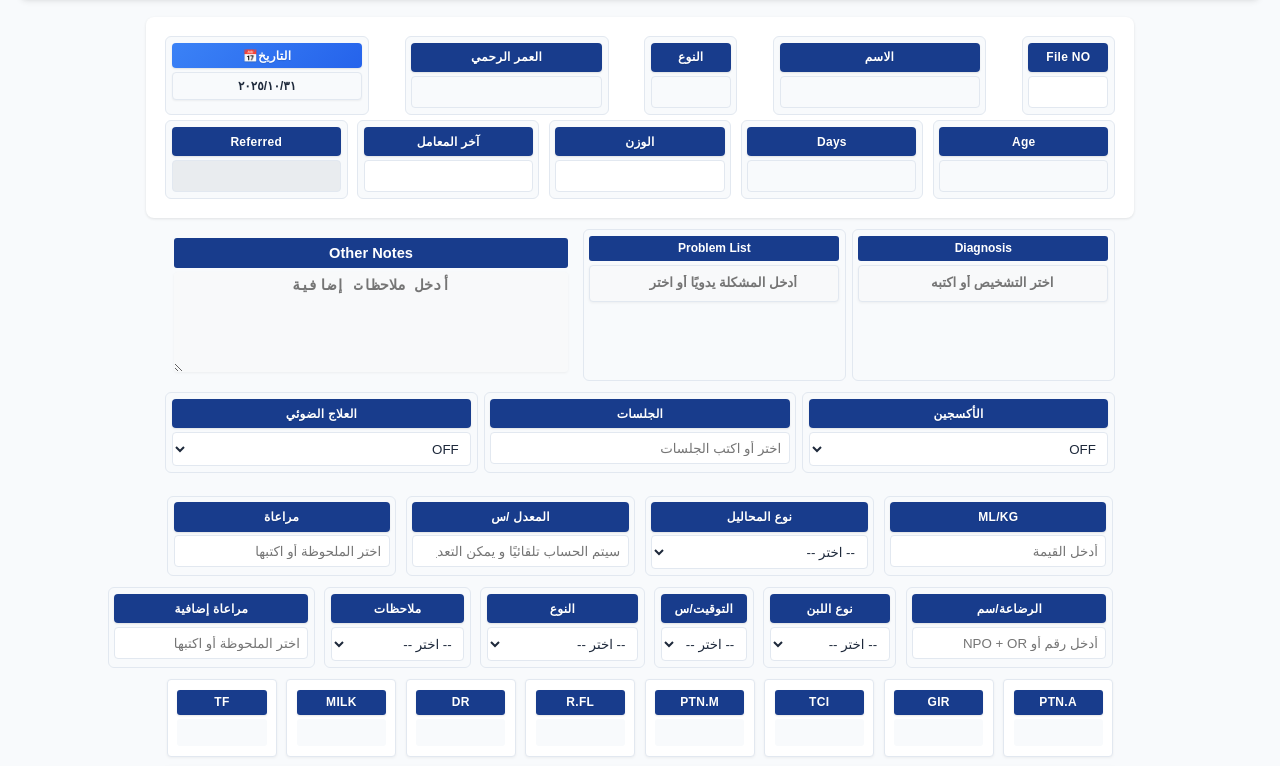
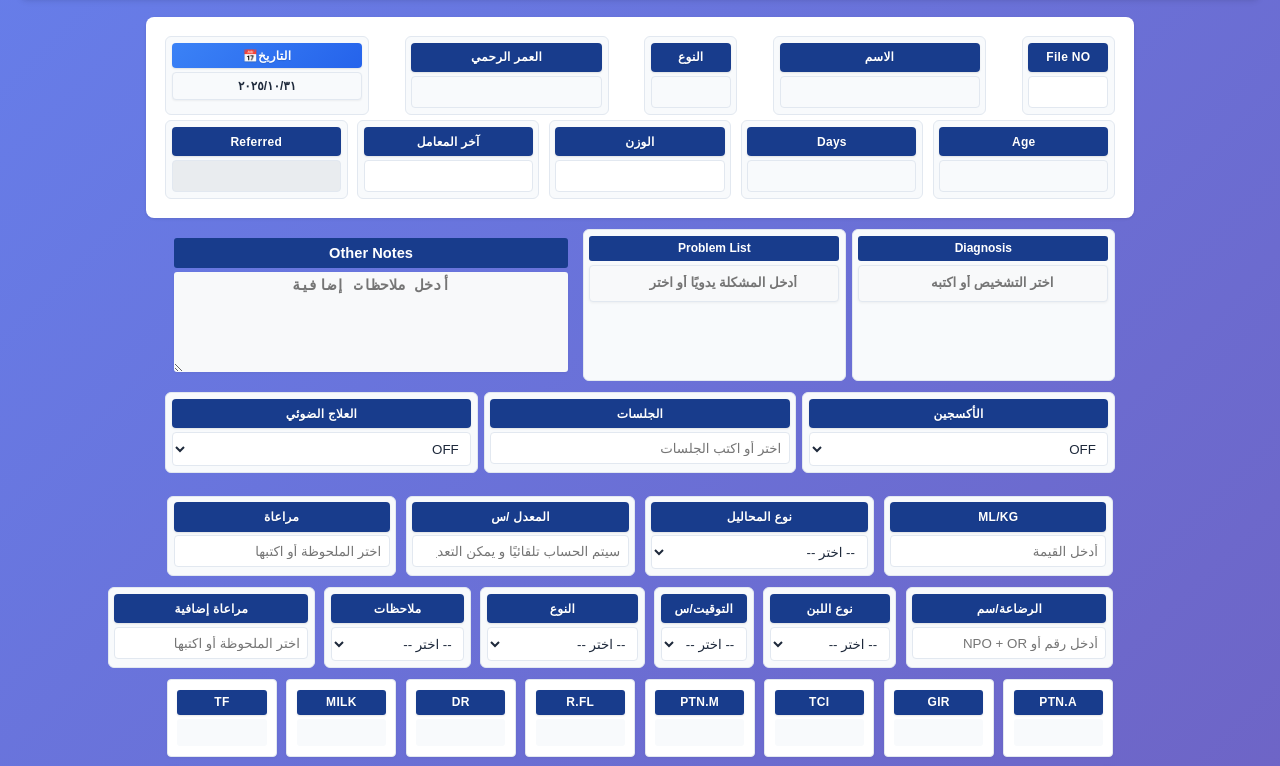
Before and after one commit to ziadelwy/Daily-Follow-up-Chart, a website: page index.html in a window 1280 px wide. Shown: the part 96-862 px from the top of the page. Drawn offline with Linux system fonts and the light colour scheme; no server answers.

Commit message:
Change background color to gradient in index.css

```diff
--- a/index.css
+++ b/index.css
@@ -1,6 +1,6 @@
 body {
     font-family: 'Tajawal', 'Arial', sans-serif;
-    background-color: #f8fafc;
+    background: linear-gradient(135deg, #667eea 0%, #764ba2 100%);            direction: rtl;
     direction: rtl;
     text-align: right;
     margin: 0;
```
